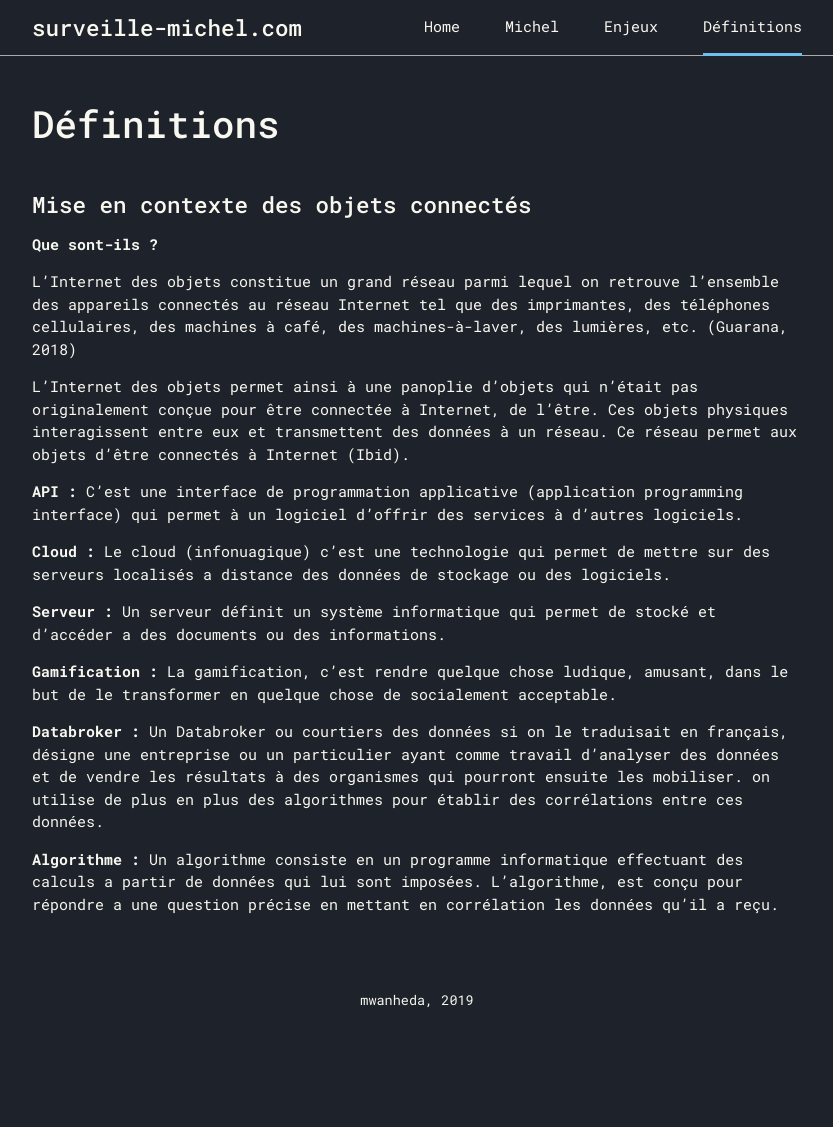
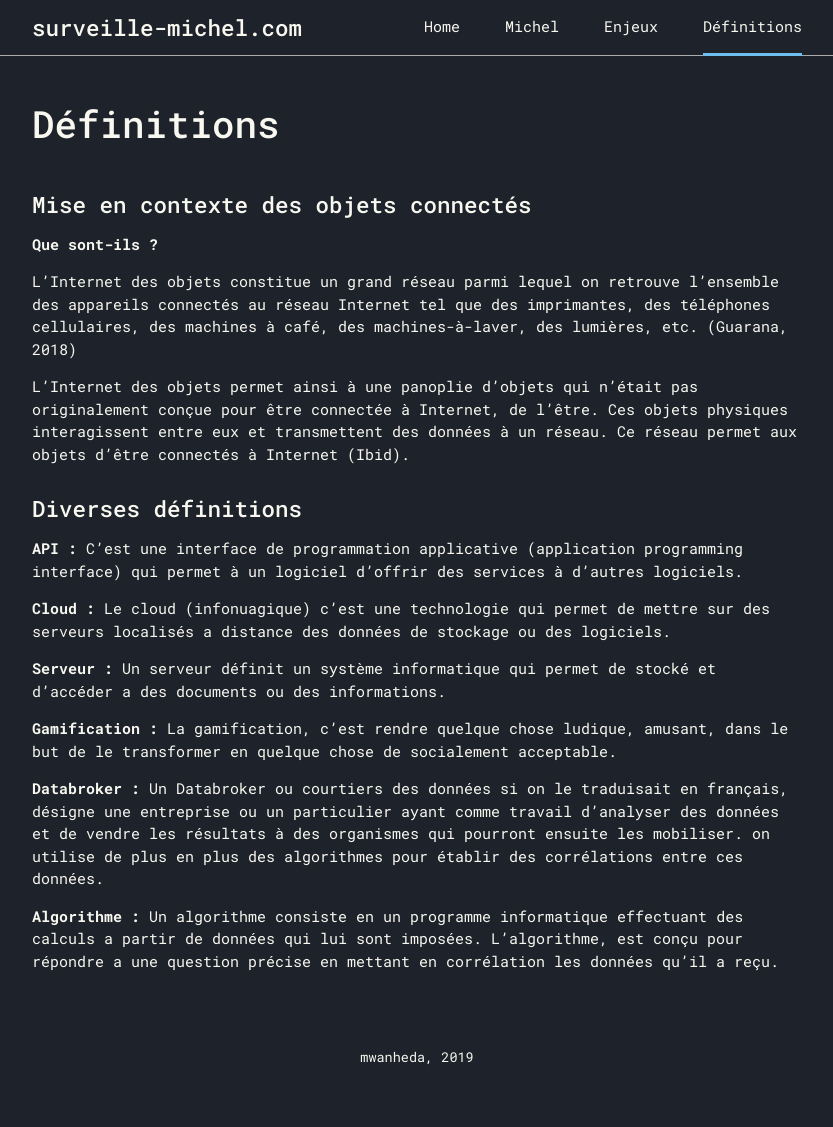
Before and after one commit to mwanheda/michel, a Jekyll site: the page built from _pages/definitions.md, in a window 1280 px wide. Shown: the whole page, without its empty margins (223-1056 px from the left). Built offline with Jekyll 4.4.1, drawn with Linux system fonts in a browser that asks for light colours; before the commit the page ends 1070 px from its top, so only the background shows below that.

Commit message:
Update definitions.md

```diff
--- a/_pages/definitions.md
+++ b/_pages/definitions.md
@@ -15,6 +15,7 @@ L’Internet des objets constitue un grand réseau parmi lequel on retrouve l’
 
 L’Internet des objets permet ainsi à une panoplie d’objets qui n’était pas originalement conçue pour être connectée à Internet, de l’être. Ces objets physiques interagissent entre eux et transmettent des données à un réseau. Ce réseau permet aux objets d’être connectés à Internet (Ibid).
 
+## Diverses définitions
 
 **API :** C'est une interface de programmation applicative (application programming interface) qui permet à un logiciel d'offrir des services à d'autres logiciels.
 
```
